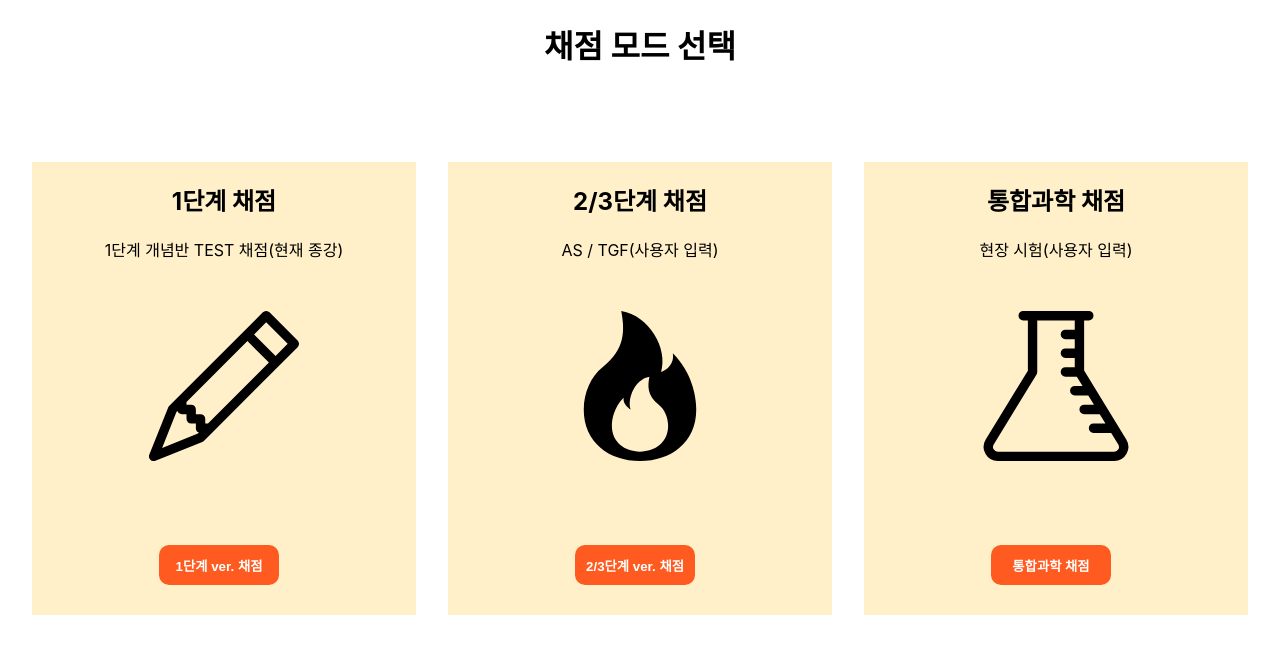
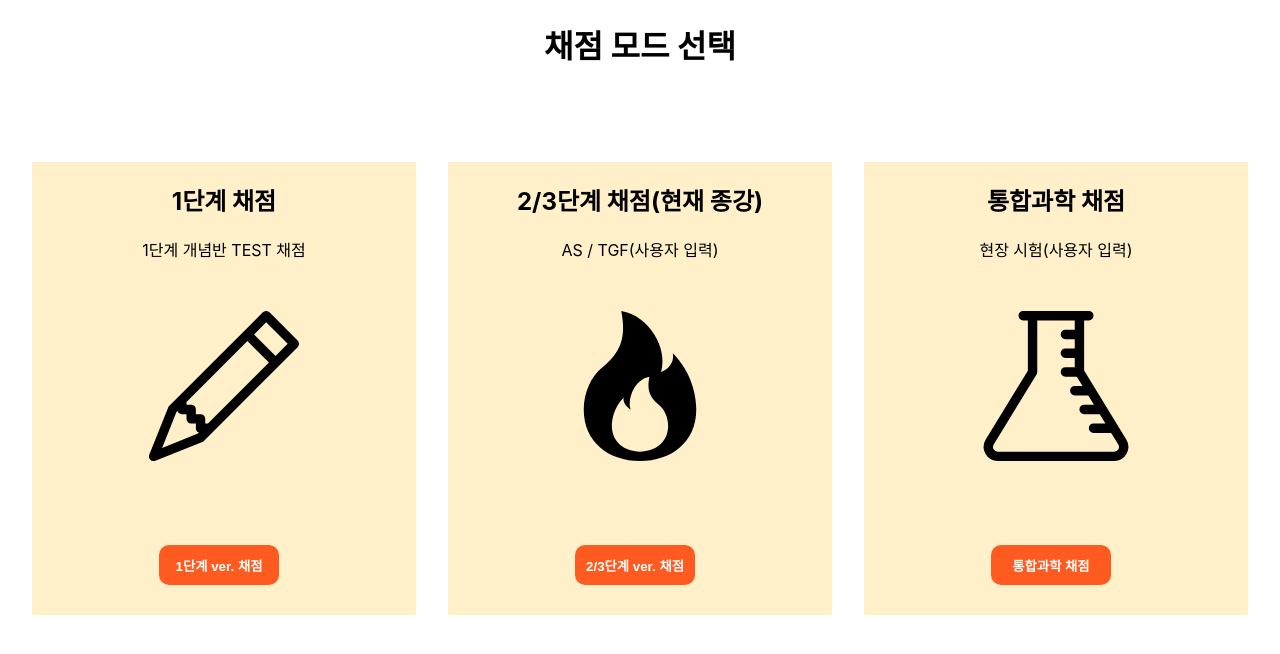
Before and after one commit to GitC0de/TGF-Scoring, a React (Create React App) app: page / in a window 1280 px wide. Shown: the top 654 px of the page. Built offline with nearby package versions, Linux system fonts and the light colour scheme.

Commit message:
3rd week update2

```diff
--- a/src/component/MainPage.js
+++ b/src/component/MainPage.js
@@ -11,7 +11,7 @@ export default function MainPage() {
         <div className="test-select-container">
           <div className="test-container">
             <h2>1단계 채점</h2>
-            <p className="test-type-ex">1단계 개념반 TEST 채점(현재 종강)</p>
+            <p className="test-type-ex">1단계 개념반 TEST 채점</p>
             <div className="icon-container">
               <svg
                 xmlns="http://www.w3.org/2000/svg"
@@ -29,7 +29,7 @@ export default function MainPage() {
             </button>
           </div>
           <div className="test-container">
-            <h2>2/3단계 채점</h2>
+            <h2>2/3단계 채점(현재 종강)</h2>
             <p className="test-type-ex">AS / TGF(사용자 입력)</p>
             <div className="icon-container">
               <svg
```
